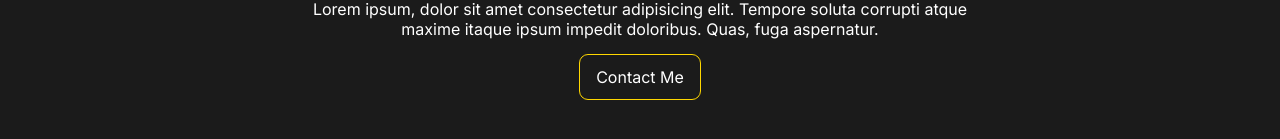
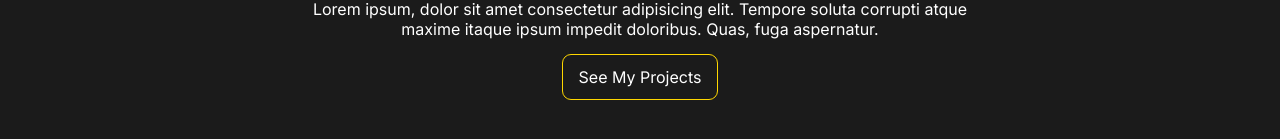
Before and after one commit to generyand/simple-portfolio2, a plain HTML site: page index.html in a window 1280 px wide. Shown: the part 223-362 px from the top of the page. Drawn offline with Linux system fonts and the light colour scheme.

Commit message:
minor changes

```diff
--- a/index.html
+++ b/index.html
@@ -73,7 +73,7 @@
           <p class="intro">
             Lorem ipsum, dolor sit amet consectetur adipisicing elit. Tempore soluta corrupti atque maxime itaque ipsum impedit doloribus. Quas, fuga aspernatur.
           </p>
-          <a class="cta" href="#contact" class="btn">Contact Me</a>
+          <a class="cta" href="#contact" class="btn">See My Projects</a>
         </div>
         <!-- <img src="imgs/Development-cuate.svg" alt="hero-img" /> -->
       </div>
```
